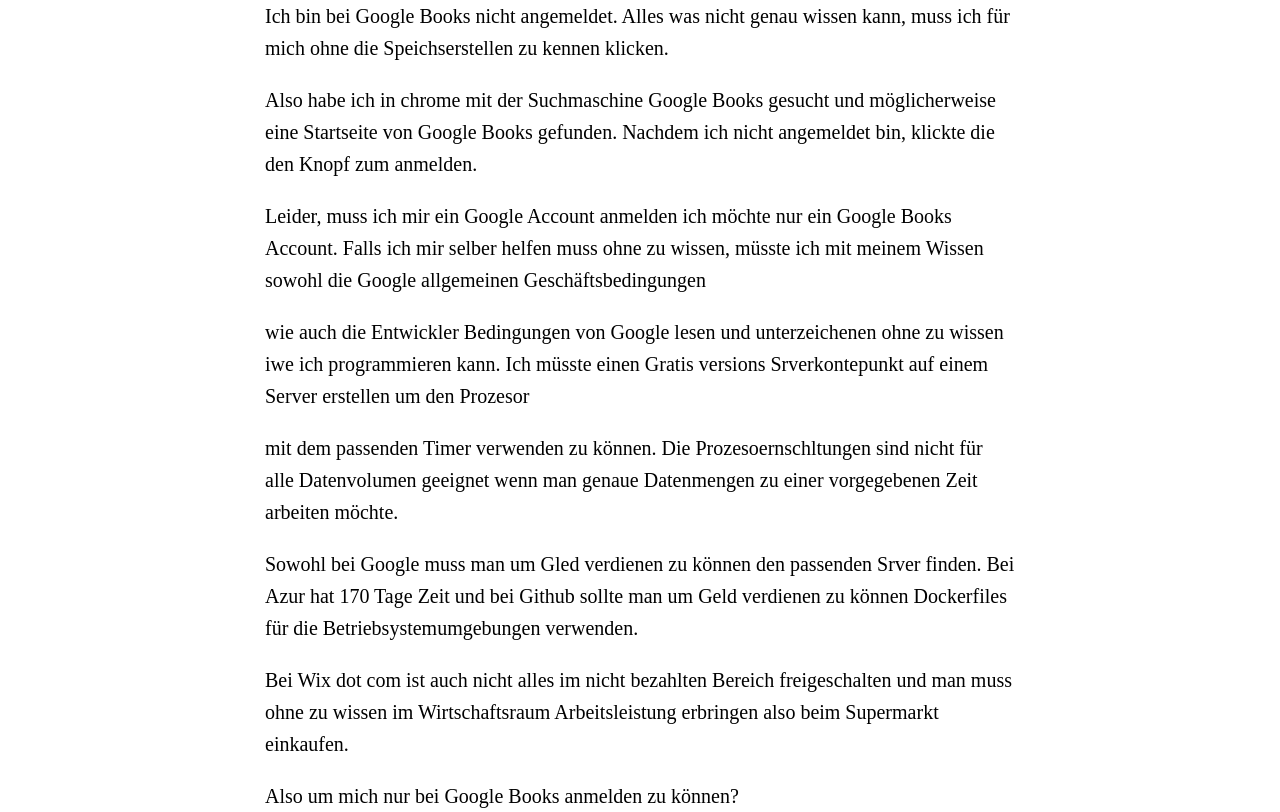
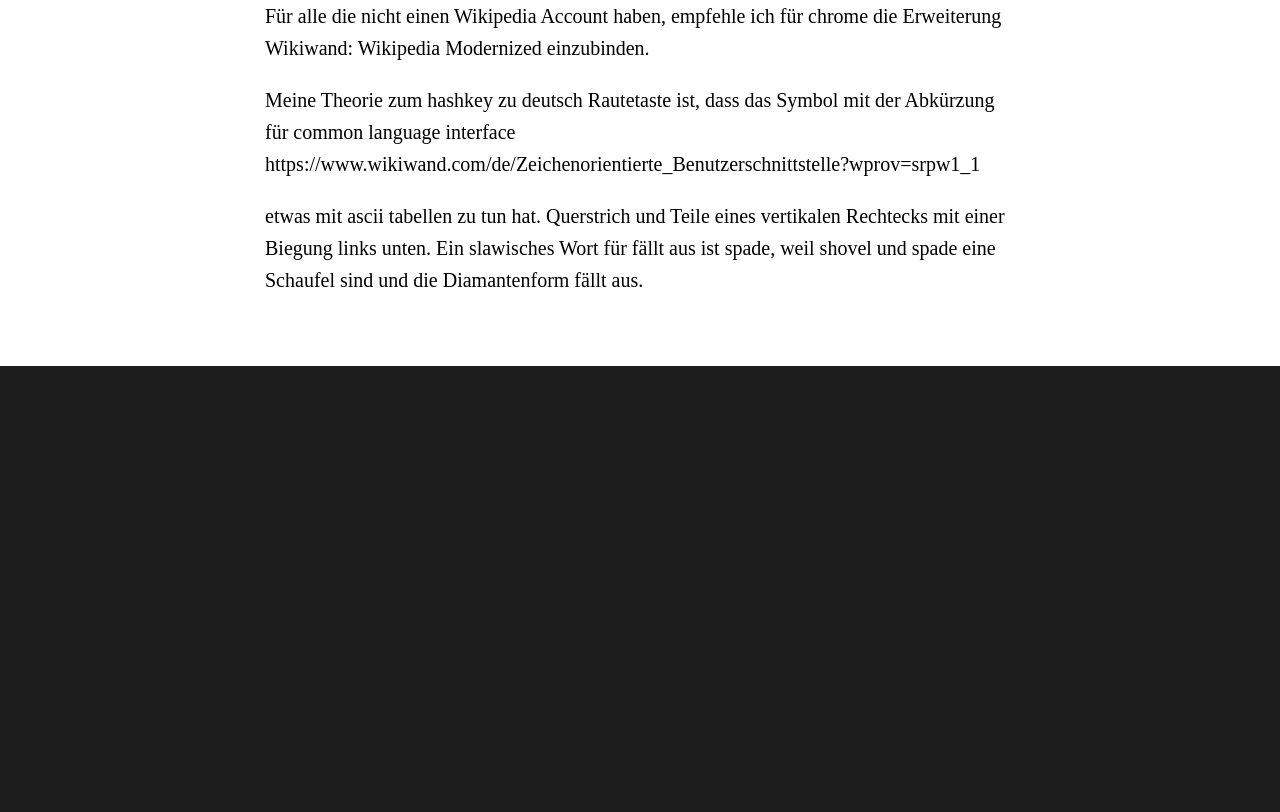
Before and after one commit to ledlightjungledStefan/Osterei, a Jekyll site: the page built from _posts/2022-06-15-Windows10Umgebungsvariablen.markdown, in a window 1280 px wide and 1400 px high, scrolled down 941 px. Shown: the part 255-1067 px from the top of the window. Built offline with Jekyll 4.4.1, drawn with Linux system fonts in a browser that asks for light colours; some web fonts are replaced; after the commit the page ends 1602 px from its top, so only the background shows below that; grey boxes are pictures that could not be loaded.

Commit message:
Update 2022-06-15-Windows10Umgebungsvariablen.markdown

```diff
--- a/_posts/2022-06-15-Windows10Umgebungsvariablen.markdown
+++ b/_posts/2022-06-15-Windows10Umgebungsvariablen.markdown
@@ -16,31 +16,12 @@
 
 ![image](https://user-images.githubusercontent.com/75255909/173646718-ef76c948-a427-46b2-8e6c-1208f51ca1b0.png)
 
-Ich bin bei Google Books nicht angemeldet. Alles was nicht genau wissen kann, muss ich für mich ohne die Speichserstellen zu
-kennen klicken.
 
-Also habe ich in chrome mit der Suchmaschine Google Books gesucht und möglicherweise eine Startseite von Google
-Books gefunden. Nachdem ich nicht angemeldet bin, klickte die den Knopf zum anmelden.
+Für alle die nicht einen Wikipedia Account haben, empfehle ich für chrome die Erweiterung Wikiwand: Wikipedia Modernized
+einzubinden.
 
-Leider, muss ich mir ein Google Account anmelden ich möchte nur ein Google Books Account. Falls ich mir selber
-helfen muss ohne zu wissen, müsste ich mit meinem Wissen sowohl die Google allgemeinen Geschäftsbedingungen
+Meine Theorie zum hashkey zu deutsch Rautetaste ist, dass das Symbol mit der Abkürzung für common language interface
+https://www.wikiwand.com/de/Zeichenorientierte_Benutzerschnittstelle?wprov=srpw1_1
 
-wie auch die Entwickler Bedingungen von Google lesen und unterzeichenen ohne zu wissen iwe ich programmieren
-kann. Ich müsste einen Gratis versions Srverkontepunkt auf einem Server erstellen um den Prozesor
-
-mit dem passenden Timer verwenden zu können. Die Prozesoernschltungen sind nicht für alle Datenvolumen geeignet
-wenn man genaue Datenmengen zu einer vorgegebenen Zeit arbeiten möchte.
-
-Sowohl bei Google muss man um Gled verdienen zu können den passenden Srver finden. Bei Azur hat 170 Tage Zeit
-und bei Github sollte man um Geld verdienen zu können Dockerfiles für die Betriebsystemumgebungen verwenden.
-
-Bei Wix dot com ist auch nicht alles im nicht bezahlten Bereich freigeschalten und man muss ohne zu wissen
-im Wirtschaftsraum Arbeitsleistung erbringen also beim Supermarkt einkaufen.
-
-Also um mich nur bei Google Books anmelden zu können?
-
-![image](https://user-images.githubusercontent.com/75255909/173822931-b1a09fe1-63da-4994-8b46-ff3717934ca8.png)
-![image](https://user-images.githubusercontent.com/75255909/173823775-d785feff-ab69-43d5-9388-027ef1ac76d7.png)
-
-![image](https://user-images.githubusercontent.com/75255909/173824674-6a4da8bd-ee83-4b5b-8feb-9fa6bb8a1355.png)
-![image](https://user-images.githubusercontent.com/75255909/173825047-99ed478d-b587-4300-98ce-8426d0ef6aa6.png)
+etwas mit ascii tabellen zu tun hat. Querstrich und Teile eines vertikalen Rechtecks mit einer Biegung links unten.
+Ein slawisches Wort für fällt aus ist spade, weil shovel und spade eine Schaufel sind und die Diamantenform fällt aus.
```
